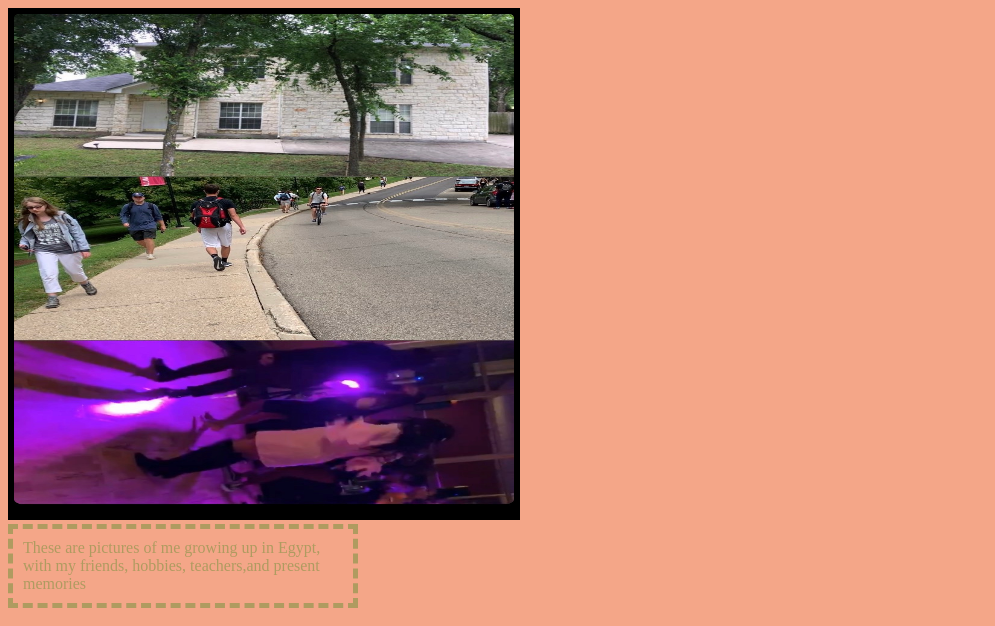
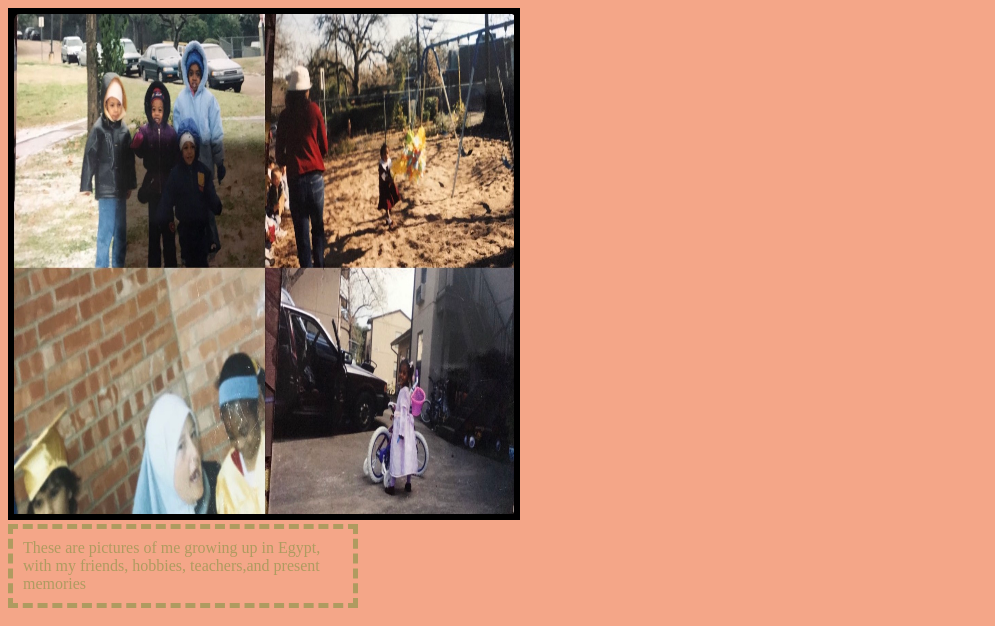
Before and after one commit to safa-eltgani/Census-App, a plain HTML site: page lab12.html in a window 1280 px wide. Shown: the top 626 px of the page, without its empty margins (0-995 px from the left). Drawn offline with Linux system fonts and the light colour scheme.

Commit message:
Add files via upload

```diff
--- a/lab12.html
+++ b/lab12.html
@@ -12,7 +12,7 @@
 ">
   <link rel="stylesheet" type="text/CSS"
   href="lab1.css">
-<img src="IMG_0235.jpg" alt="Life in Egypt"  width="500" height="500">
+<img src="IMG_0206 2.jpg" alt="Life in Egypt"  width="500" height="500">
 <div>These are pictures of me growing up in Egypt, with my friends, hobbies, teachers,and present memories </div>
 <h1>Welcome to the second stage of my life</h1>
 
```
